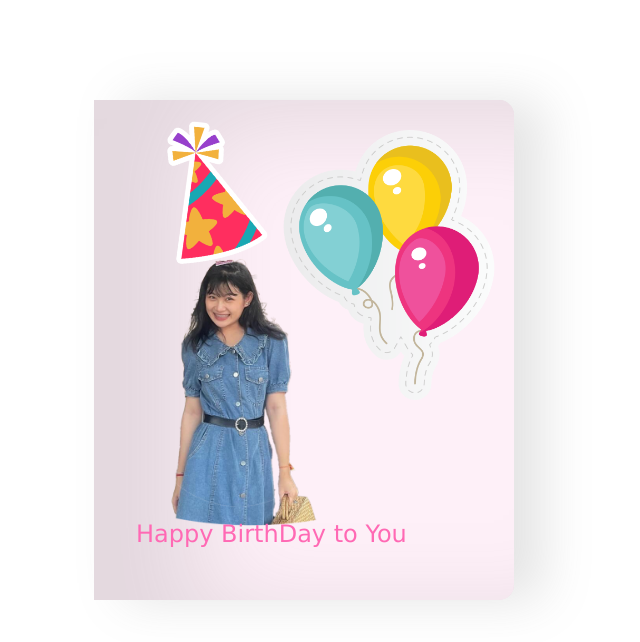
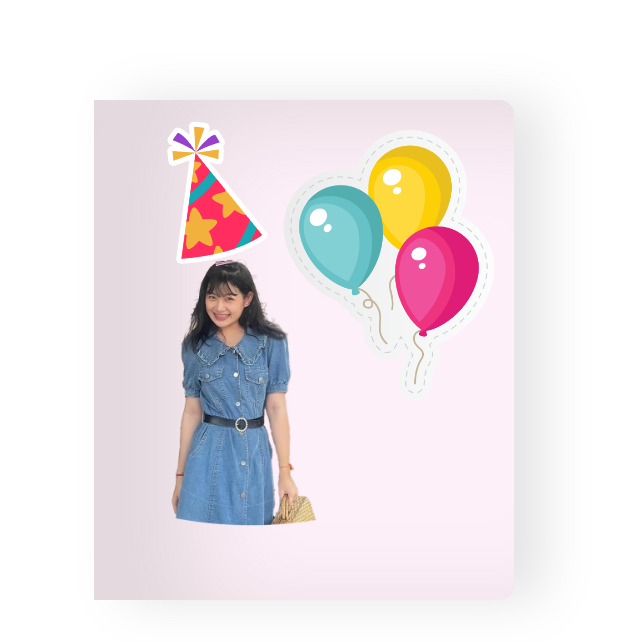
Before and after one commit to DaPhara/meymey, a plain HTML site: page index.html in a window 1280 px wide. Shown: the whole page, without its empty margins (336-976 px from the left). Drawn offline with nearby package versions, Linux system fonts and the light colour scheme.

Commit message:
Update index.html

```diff
--- a/index.html
+++ b/index.html
@@ -16,7 +16,6 @@
                 <img src="balon.png" alt="" class="ballons">
                 <img src="hat.png" alt="" class="bdHat">
                 <img src="mey4.png" alt="" class="leng">
-                <h2 class="happy">Happy BirthDay to You </h2>
             </div>
             <div class="cardInside">
                 <marquee class="mt-2" behavior="scroll"  scrollamount="30">HAPPY HAPPY HAPPY </marquee>
```
